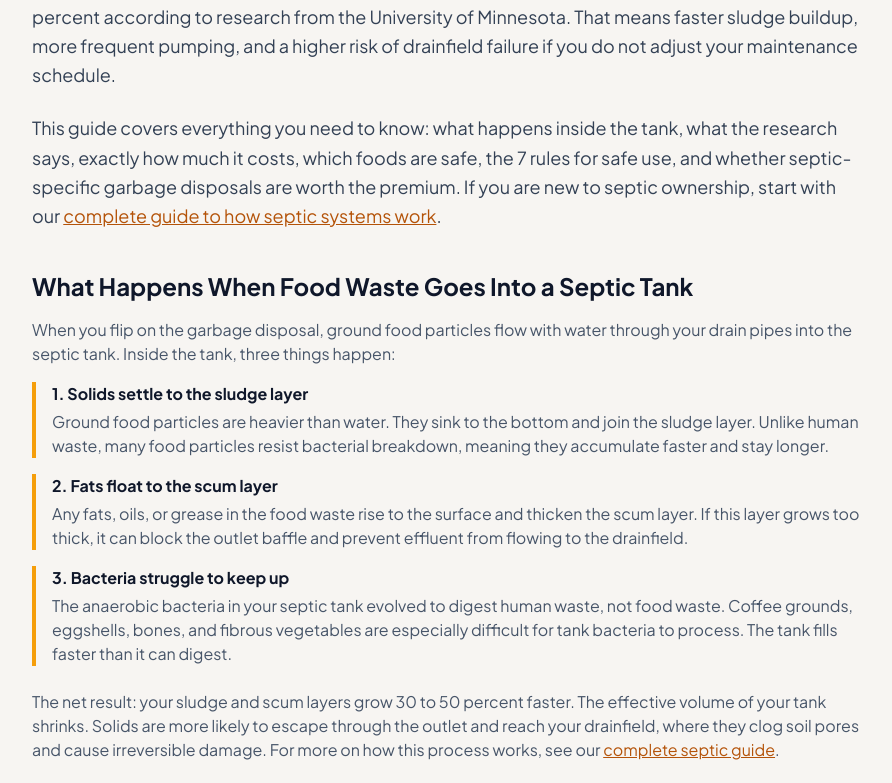
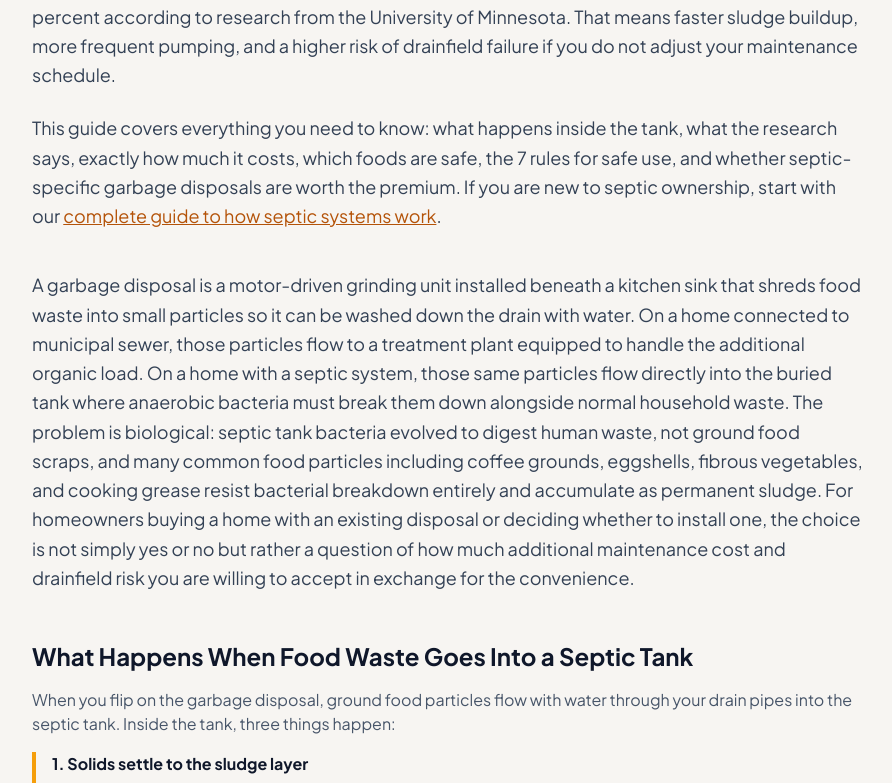
Before and after one commit to thebasementguide2026/theseptic.guide-, a Next.js app: page /guides/garbage-disposal-septic-systems in a window 1280 px wide. Shown: the part 626-1409 px from the top of the page, without its empty margins (192-1084 px from the left). Built offline with nearby package versions, Linux system fonts and the light colour scheme.

Commit message:
Add entity definition paragraph on garbage-disposal-septic-systems

```diff
--- a/app/guides/garbage-disposal-septic-systems/page.tsx
+++ b/app/guides/garbage-disposal-septic-systems/page.tsx
@@ -123,6 +123,7 @@ export default function GarbageDisposalSepticPage() {
       <article className="max-w-4xl mx-auto px-4 sm:px-6 lg:px-8 py-10">
         <p className="text-lg text-slate-700 mb-6 leading-relaxed">The short answer: yes, you can use a garbage disposal if you have a septic system. The real answer is more nuanced. A garbage disposal increases the solid waste entering your tank by 30 to 50 percent according to research from the University of Minnesota. That means faster sludge buildup, more frequent pumping, and a higher risk of drainfield failure if you do not adjust your maintenance schedule.</p>
         <p className="text-lg text-slate-700 mb-10 leading-relaxed">This guide covers everything you need to know: what happens inside the tank, what the research says, exactly how much it costs, which foods are safe, the 7 rules for safe use, and whether septic-specific garbage disposals are worth the premium. If you are new to septic ownership, start with our <Link href="/articles/complete-septic-guide" className="text-amber-700 underline hover:text-amber-900">complete guide to how septic systems work</Link>.</p>
+        <p className="text-lg text-slate-700 leading-relaxed mb-12">A garbage disposal is a motor-driven grinding unit installed beneath a kitchen sink that shreds food waste into small particles so it can be washed down the drain with water. On a home connected to municipal sewer, those particles flow to a treatment plant equipped to handle the additional organic load. On a home with a septic system, those same particles flow directly into the buried tank where anaerobic bacteria must break them down alongside normal household waste. The problem is biological: septic tank bacteria evolved to digest human waste, not ground food scraps, and many common food particles including coffee grounds, eggshells, fibrous vegetables, and cooking grease resist bacterial breakdown entirely and accumulate as permanent sludge. For homeowners buying a home with an existing disposal or deciding whether to install one, the choice is not simply yes or no but rather a question of how much additional maintenance cost and drainfield risk you are willing to accept in exchange for the convenience.</p>
 
         {/* What Happens */}
         <section className="mb-12">
```
